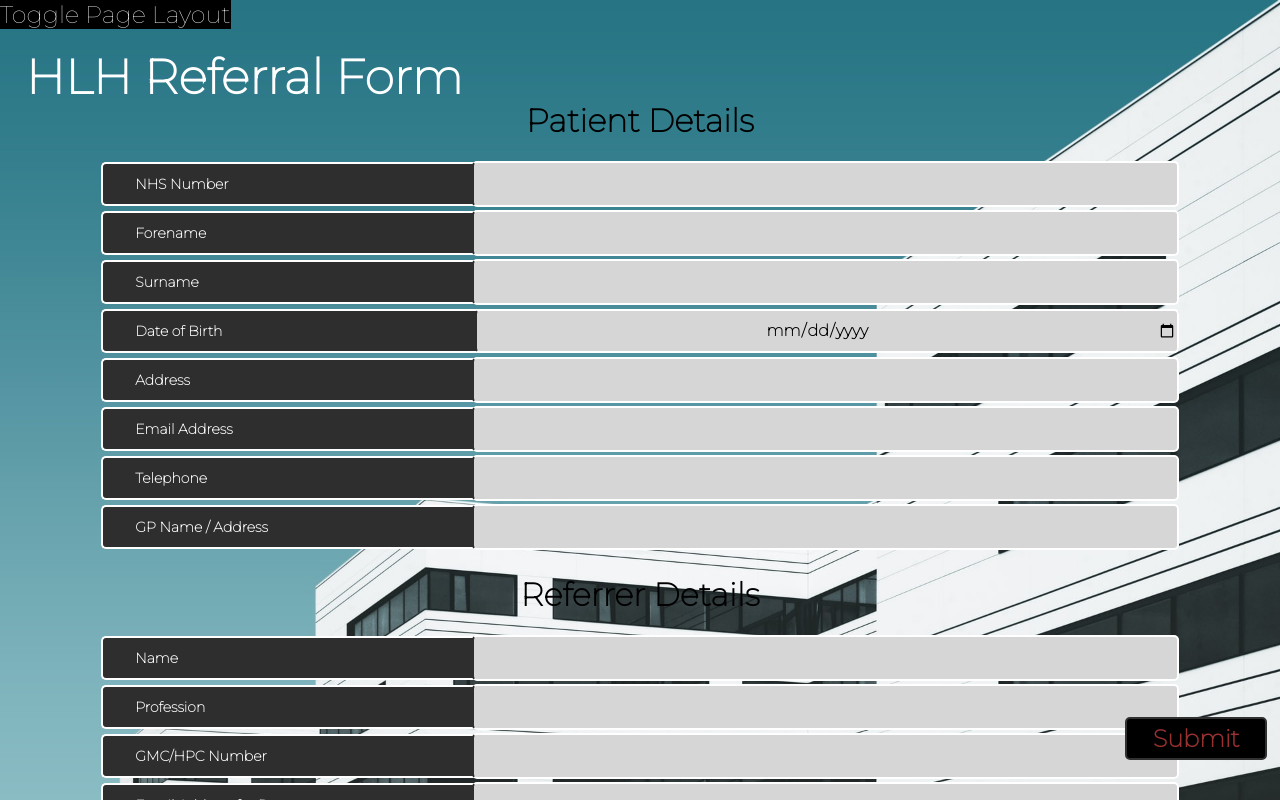
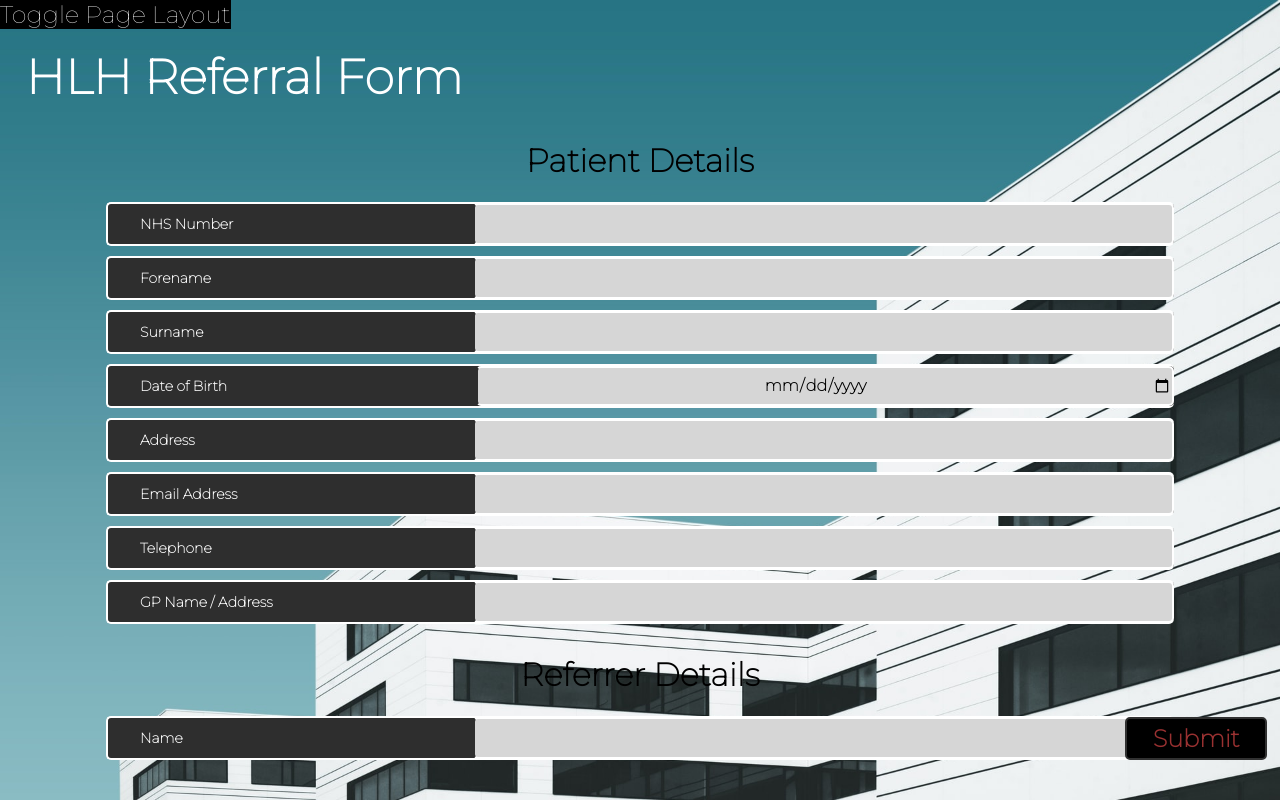
Before and after one commit to ck2e14/HLH-Referral-Form--REACT_SPA--CWK, a React (Create React App) app: page / in a window 1280 px wide. Both pictures are taken after a click on the element "Toggle Page Layout". Built offline with nearby package versions, Linux system fonts and the light colour scheme.

Commit message:
tidying up

```diff
--- a/src/Components/Form2/Form2.css
+++ b/src/Components/Form2/Form2.css
@@ -17,7 +17,9 @@
 }
 
 .formv2 {
-   height: 100vh;
+   height: 80vh;
+   top: 15%;
+   position: relative;
    width: 100vw;
    overflow: auto;
 }
@@ -26,7 +28,7 @@
    display: flex;
    flex-direction: column;
    position: relative;
-   top: 10%;
+   top: 0%;
    transform: translateX(-50%);
    left: 50%;
    min-height: 75vh;
@@ -41,7 +43,7 @@
 .form-flex-itemv2 {
    background: rgb(46, 46, 46);
    border-radius: 5px;
-   margin: 5px;
+   margin: 10px;
    flex: 1;
    border: 2px solid rgb(255, 255, 255);
    border-right: none;
@@ -62,12 +64,12 @@
    transform: translateY(-50%);
 }
 
-.form-details-input {
+.form-detailsv2-input {
    background: rgb(214, 214, 214);
    font-weight: bold;
    color: rgb(0, 0, 0);
    width: 65%;
-   max-height: 100%;
+   height: 90%;
    right: 0%;
    top: 50%;
    font-size: 2vh;
@@ -85,7 +87,7 @@
 }
 
 .submit-btn {
-   position: absolute;
+   position: fixed;
    bottom: 5%;
    right: 1%;
    font-size: 3vh;
--- a/src/Components/Form2/Form2.js
+++ b/src/Components/Form2/Form2.js
@@ -175,7 +175,7 @@ const Form2 = () => {
                      type='number'
                      onChange={e => setNhsNumber(e.target.value)}
                      value={nhsNumber}
-                     className='form-details-input'
+                     className='form-detailsv2-input'
                   />
                </div>
 
@@ -185,7 +185,7 @@ const Form2 = () => {
                      type='text'
                      onChange={e => setForename(e.target.value)}
                      value={forename}
-                     className='form-details-input'
+                     className='form-detailsv2-input'
                   />
                </div>
 
@@ -195,7 +195,7 @@ const Form2 = () => {
                      type='text'
                      onChange={e => setSurname(e.target.value)}
                      value={surname}
-                     className='form-details-input'
+                     className='form-detailsv2-input'
                   />
                </div>
 
@@ -205,7 +205,7 @@ const Form2 = () => {
                      type='date'
                      onChange={e => setDob(e.target.value)}
                      value={dob}
-                     className='form-details-input'
+                     className='form-detailsv2-input'
                   />
                </div>
 
@@ -215,7 +215,7 @@ const Form2 = () => {
                      type='text'
                      onChange={e => setAddress(e.target.value)}
                      value={address}
-                     className='form-details-input'
+                     className='form-detailsv2-input'
                   />
                </div>
 
@@ -225,7 +225,7 @@ const Form2 = () => {
                      type='email'
                      onChange={e => setEmail(e.target.value)}
                      value={email}
-                     className='form-details-input'
+                     className='form-detailsv2-input'
                   />
                </div>
 
@@ -235,7 +235,7 @@ const Form2 = () => {
                      type='number'
                      onChange={e => setTelephone(e.target.value)}
                      value={telephone}
-                     className='form-details-input'
+                     className='form-detailsv2-input'
                   />
                </div>
 
@@ -245,7 +245,7 @@ const Form2 = () => {
                      type='textarea'
                      onChange={e => setGPDetails(e.target.value)}
                      value={GPDetails}
-                     className='form-details-input'
+                     className='form-detailsv2-input'
                   />
                </div>
             </div>
@@ -259,7 +259,7 @@ const Form2 = () => {
                      type='text'
                      onChange={e => setReferrerName(e.target.value)}
                      value={referrerName}
-                     className='form-details-input'
+                     className='form-detailsv2-input'
                   />
                </div>
 
@@ -269,7 +269,7 @@ const Form2 = () => {
                      type='text'
                      onChange={e => setReferrerProfession(e.target.value)}
                      value={referrerProfession}
-                     className='form-details-input'
+                     className='form-detailsv2-input'
                   />
                </div>
 
@@ -279,7 +279,7 @@ const Form2 = () => {
                      type='number'
                      onChange={e => setGMCorHPCNumber(e.target.value)}
                      value={GMCorHPCNumber}
-                     className='form-details-input'
+                     className='form-detailsv2-input'
                   />
                </div>
 
@@ -289,7 +289,7 @@ const Form2 = () => {
                      type='email'
                      onChange={e => setReferrerEmailForReport(e.target.value)}
                      value={referrerEmailForReport}
-                     className='form-details-input'
+                     className='form-detailsv2-input'
                   />
                </div>
 
@@ -299,7 +299,7 @@ const Form2 = () => {
                      type='text'
                      onChange={e => setReferrerPostalAddressForReport(e.target.value)}
                      value={referrerPostalAddressForReport}
-                     className='form-details-input'
+                     className='form-detailsv2-input'
                   />
                </div>
 
@@ -309,7 +309,7 @@ const Form2 = () => {
                      type='number'
                      onChange={e => setReferrerPhoneNumber(e.target.value)}
                      value={referrerPhoneNumber}
-                     className='form-details-input'
+                     className='form-detailsv2-input'
                   />
                </div>
 
@@ -319,7 +319,7 @@ const Form2 = () => {
                      type='text'
                      onChange={e => setDate(e.target.value)}
                      value={date}
-                     className='form-details-input'
+                     className='form-detailsv2-input'
                   />
                </div>
             </div>
@@ -333,7 +333,7 @@ const Form2 = () => {
                      type='text'
                      onChange={e => setModality(e.target.value)}
                      value={modality}
-                     className='form-details-input'
+                     className='form-detailsv2-input'
                   />
                </div>
 
@@ -343,7 +343,7 @@ const Form2 = () => {
                      type='text'
                      onChange={e => setKnownAllergies(e.target.value)}
                      value={knownAllergies}
-                     className='form-details-input'
+                     className='form-detailsv2-input'
                   />
                </div>
 
@@ -353,7 +353,7 @@ const Form2 = () => {
                      type='text'
                      onChange={e => setExaminationRequest(e.target.value)}
                      value={examinationRequest}
-                     className='form-details-input'
+                     className='form-detailsv2-input'
                   />
                </div>
 
@@ -363,7 +363,7 @@ const Form2 = () => {
                      type='text'
                      onChange={e => setOtherClinicalDetails(e.target.value)}
                      value={otherClinicalDetails}
-                     className='form-details-input'
+                     className='form-detailsv2-input'
                   />
                </div>
             </div>
```
Also changed, not shown: 1 other file (tests, documents, lock files or other folders).
